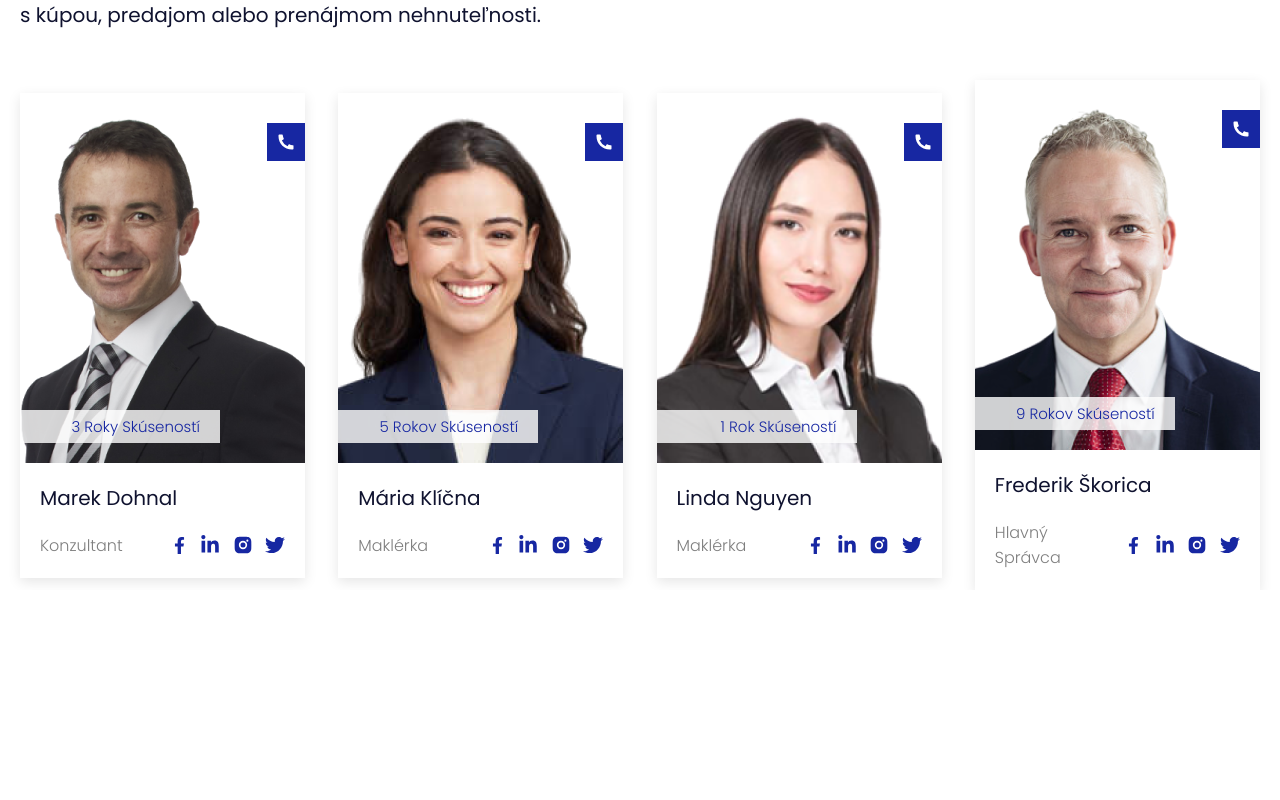
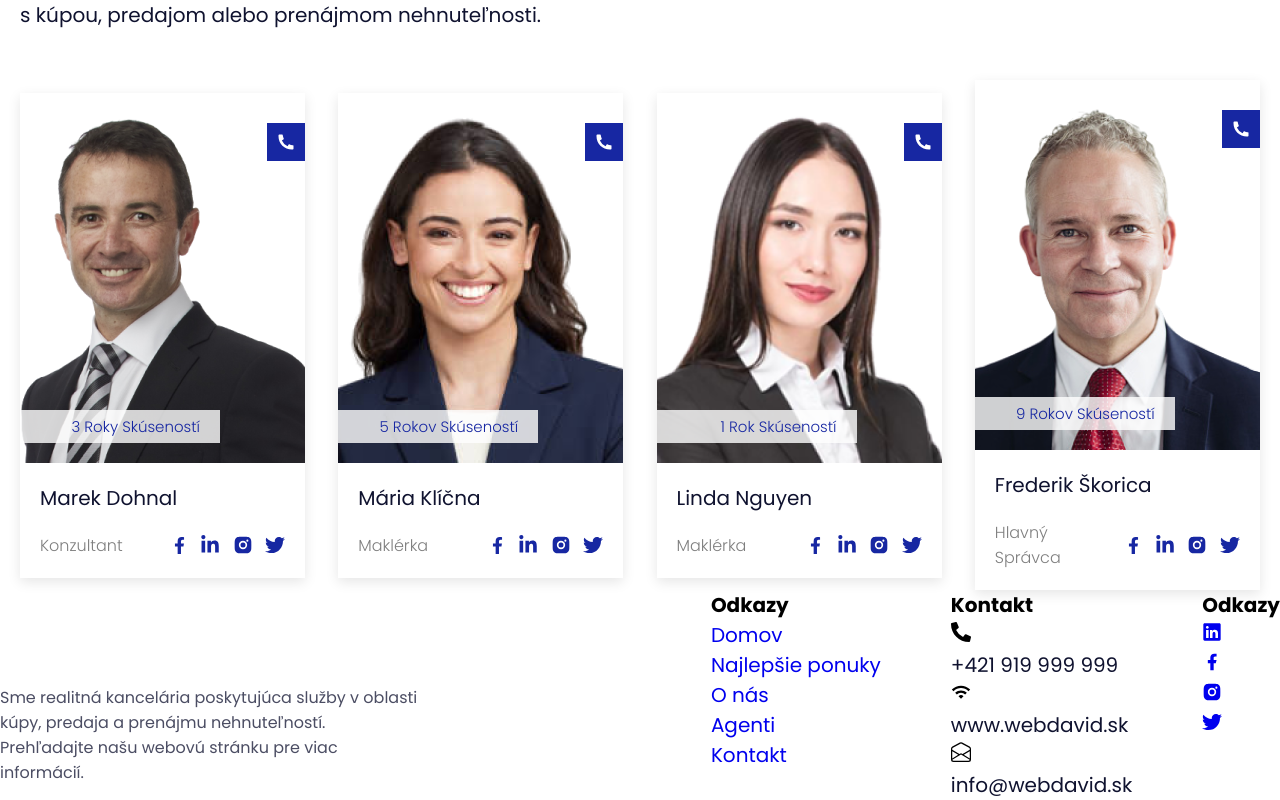
Before and after one commit to davidnx01/real-estate-portfolio, a Next.js app: page / in a window 1280 px wide. Shown: the part 3091-3891 px from the top of the page. Before the commit the page ends 3681 px from the top, so only its background shows below. Built offline with nearby package versions, Linux system fonts and the light colour scheme.

Commit message:
Footer layout

```diff
--- a/common/Constants/footerConts.js
+++ b/common/Constants/footerConts.js
@@ -24,13 +24,13 @@ export const footerNavLinks = [
 
 export const footerContactLinks = [
     {
-        info: <FaPhoneAlt /> + "+421 919 999 999",
+        infoIcon: <FaPhoneAlt />, infoText: "+421 919 999 999",
     },
     {
-        info: <MdOutlineWifi /> + "www.webdavid.sk",
+        infoIcon: <MdOutlineWifi />, infoText: "www.webdavid.sk",
     },
     {
-        info: <BsEnvelopeOpen /> + "info@webdavid.sk",
+        infoIcon: <BsEnvelopeOpen />, infoText: "info@webdavid.sk",
     },
 ]
 
--- a/common/Containers/Footer.jsx
+++ b/common/Containers/Footer.jsx
@@ -1,10 +1,61 @@
 import React from 'react'
-import "../../styles/footer.module.css"
+import styles from "../../styles/footer.module.css"
+import Logo from '../Components/Logo'
+import { footerContactLinks, footerFollowLinks, footerNavLinks } from '../Constants/footerConts'
 
 const Footer = () => {
   return (
     <>
+      <footer id='footer'>
+        <div className={styles.footer_wrap}>
+          <div className={styles.footer_left_side}>
+            <Logo />
+            <p>
+              Sme realitná kancelária poskytujúca služby
+              v oblasti kúpy, predaja a prenájmu nehnuteľností.
+              Prehľadajte našu webovú stránku pre viac informácií.
+            </p>
+          </div>
 
+          <div className={styles.footer_right_side}>
+            <div className="footer_right_side_list">
+              <h4>Odkazy</h4>
+              <ul>
+                {footerNavLinks.map((link) => (
+                  <li key={link.link}>
+                    <a href={link.id}>{link.link}</a>
+                  </li>
+                ))}
+              </ul>
+            </div>
+
+            <div className="footer_right_side_list">
+              <h4>Kontakt</h4>
+              <ul>
+                {footerContactLinks.map((link) => (
+                  <li key={link.info}>
+                    {link.infoIcon}
+                    <p>{link.infoText}</p>
+                  </li>
+                ))}
+              </ul>
+            </div>
+
+            <div className="footer_right_side_list">
+              <h4>Odkazy</h4>
+              <ul>
+                {footerFollowLinks.map((link) => (
+                  <li>
+                    <a href={link.idIcon}>
+                      {link.linkIcon}
+                    </a>
+                  </li>
+                ))}
+              </ul>
+            </div>
+          </div>
+        </div>
+      </footer>
 
 
 
--- a/styles/footer.module.css
+++ b/styles/footer.module.css
@@ -0,0 +1,29 @@
+#footer {
+    position: relative;
+    width: 100%;
+    background: #181818;
+    margin-top: 15rem;
+}
+
+.footer_wrap {
+    max-width: 1440px;
+    width: 100%;
+    margin-inline: auto;
+    display: flex;
+    align-items: flex-start;
+    justify-content: space-between;
+}
+
+.footer_left_side p {
+    margin-top: 1rem;
+    font-size: .8rem;
+    opacity: .75;
+    max-width: 420px;
+}
+
+.footer_right_side {
+    display: flex;
+    align-items: flex-start;
+    justify-content: flex-end;
+    gap: 3.5rem;
+}
```
